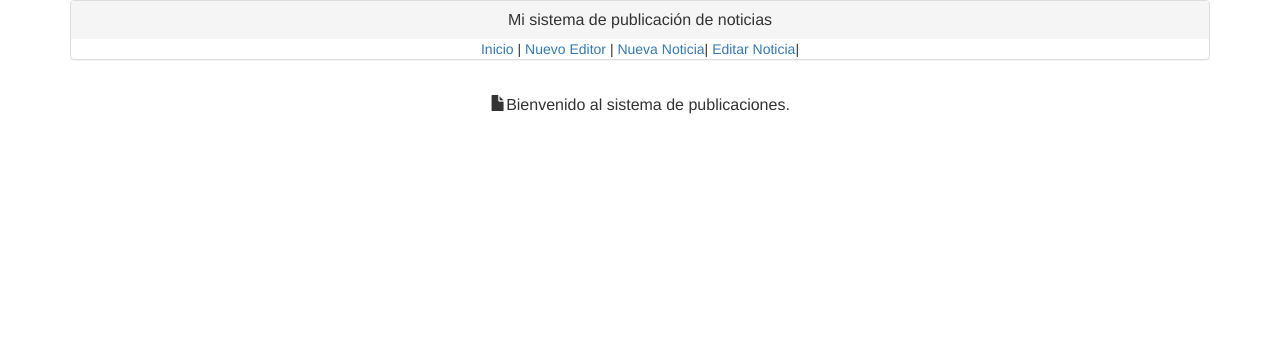
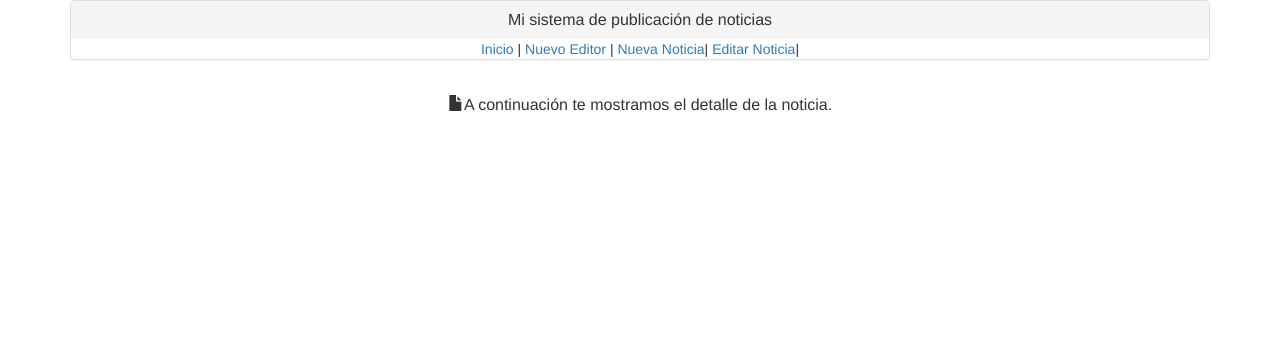
Before and after one commit to markroblesphp/CursoPHPMYSQL, a PHP site: page / in a window 1280 px wide. Shown: the top 340 px of the page. Run offline with PHP 8.4, Linux system fonts and the light colour scheme; some libraries are stand-ins or nearby versions.

Commit message:
Update vista.php

```diff
--- a/vista.php
+++ b/vista.php
@@ -49,7 +49,7 @@ class vista
                             <div class="row">
                              <h4 class="panel-title">
                             <span class="glyphicon glyphicon-file">
-                            </span>Bienvenido al sistema de publicaciones.</a>
+                            </span>A continuación te mostramos el detalle de la noticia.</a>
                         </h4></div> </div></div> </div></div> ';
     }
   private function metodoDetalleNoticia()
```
